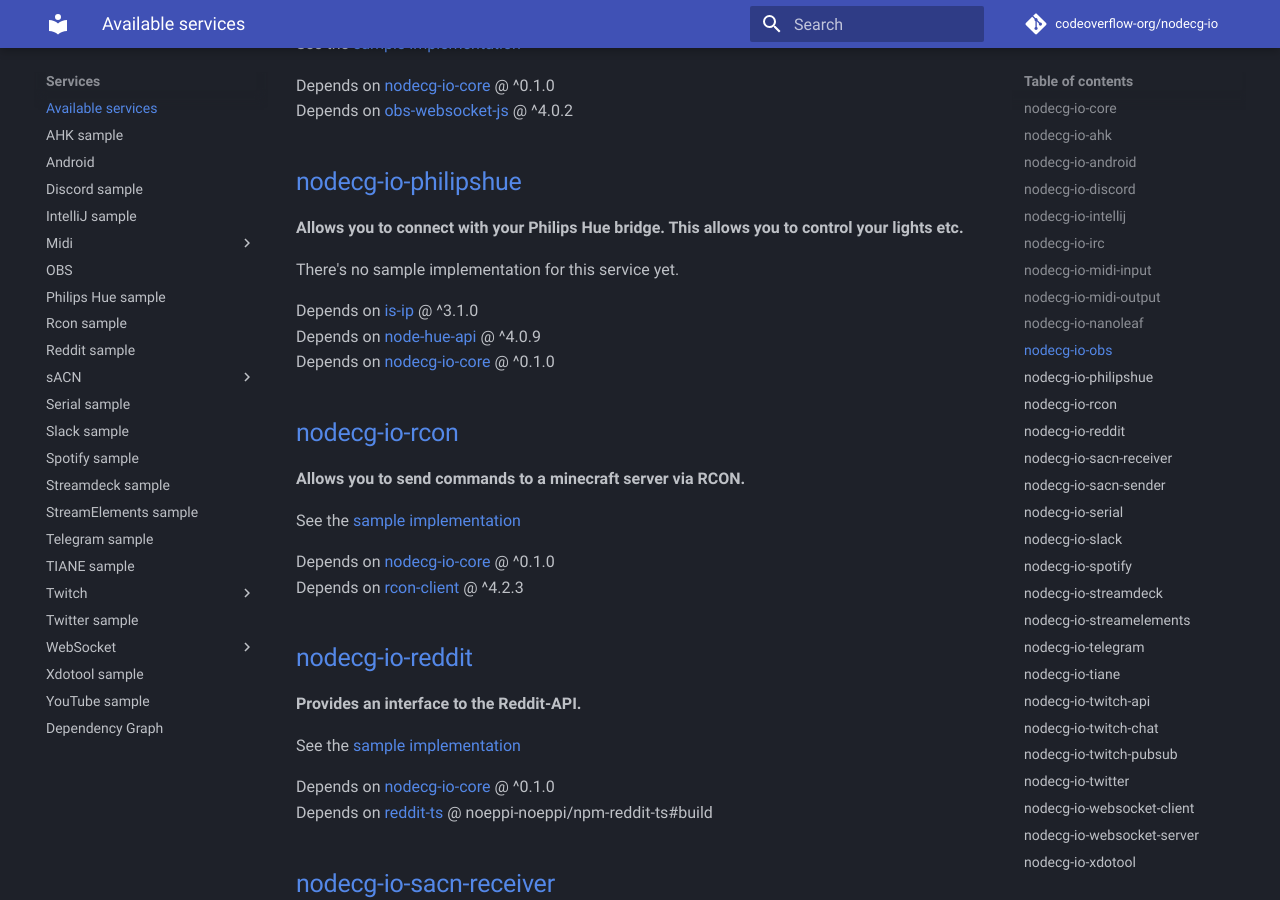
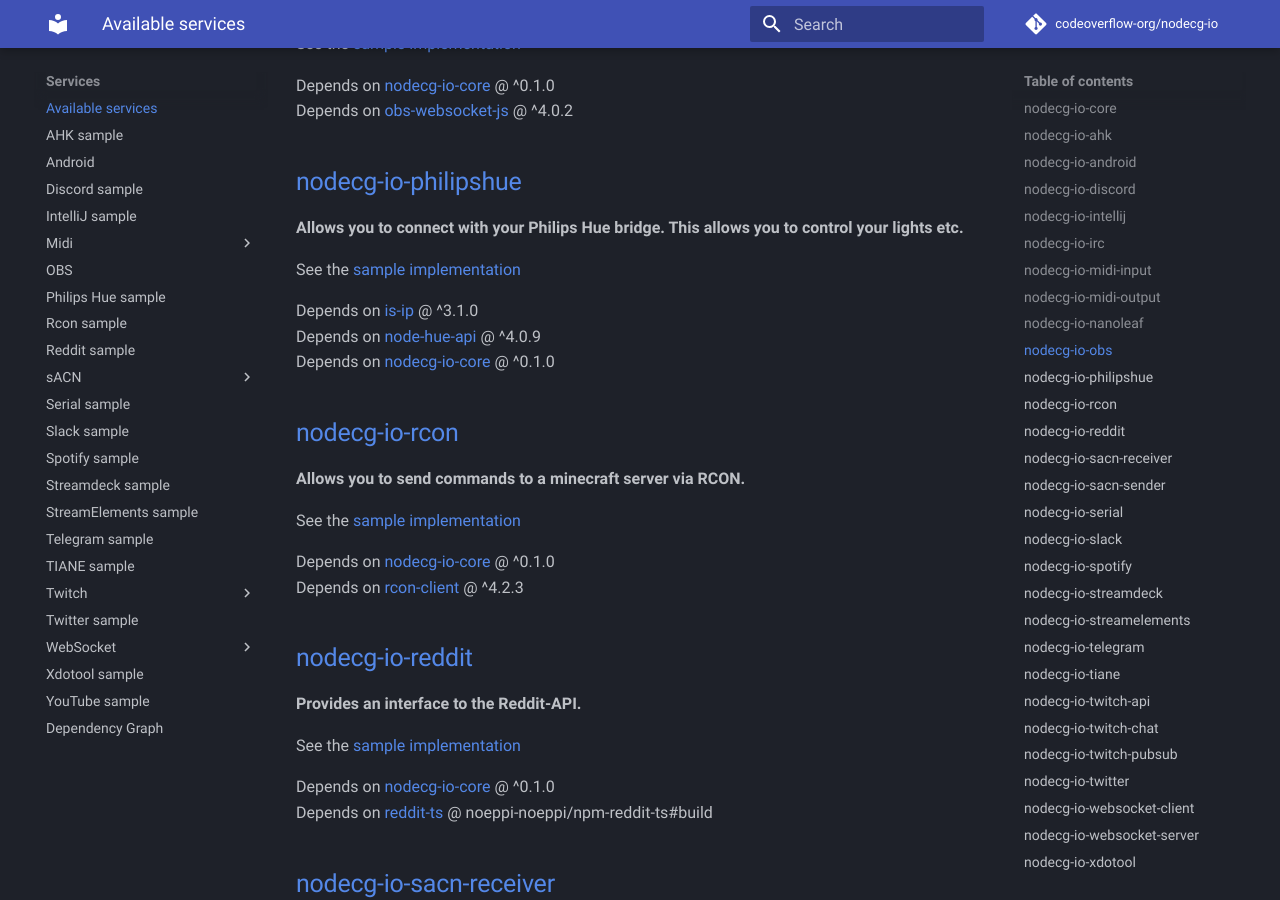
Before and after one commit to codeoverflow-org/nodecg-io-docs, an MkDocs documentation site: the page built from docs/services.md, in a window 1280 px wide and 900 px high, scrolled down 2327 px. Built offline with MkDocs 1.6.1 and Material for MkDocs 9.7.7, drawn with Linux system fonts in a browser that asks for light colours; comment, search, counter and statistics services are not loaded.

Commit message:
Update generated documentation ( codeoverflow-org/nodecg-io@a325248b0b3ba25377d93d43e7ef78a91508131c)

```diff
--- a/docs/services.md
+++ b/docs/services.md
@@ -95,7 +95,7 @@
 
 **Allows you to connect with your Philips Hue bridge. This allows you to control your lights etc.**
 
-There's no sample implementation for this service yet.
+See the [sample implementation](samples/philipshue.md)
 
 Depends on [is-ip](https://www.npmjs.com/package/is-ip) @ ^3.1.0 <br>
 Depends on [node-hue-api](https://www.npmjs.com/package/node-hue-api) @ ^4.0.9 <br>
```
